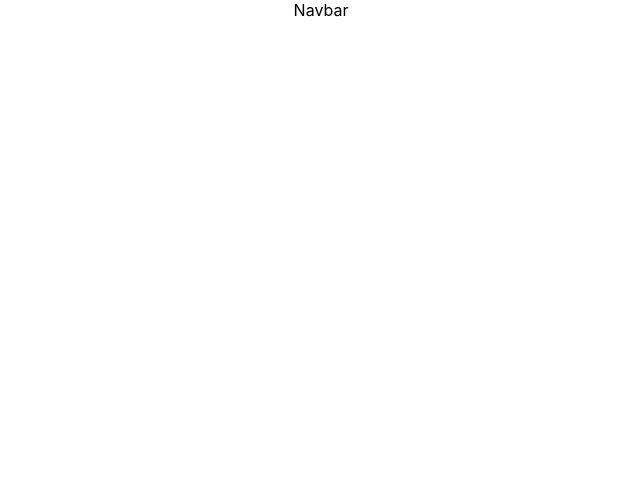
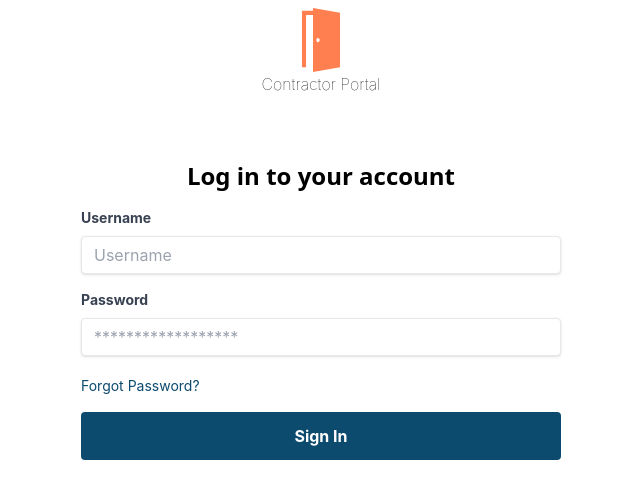
Before and after one commit to yousifshamoun/fsm-software, a React (Create React App) app: page / in a window 1280 px wide. Before the commit this address had no page. Shown: the top 498 px of the page, without its empty margins (319-959 px from the left). Built offline with nearby package versions, Linux system fonts and the light colour scheme.

Commit message:
portal added

```diff
--- a/src/App.css
+++ b/src/App.css
@@ -1,3 +1,6 @@
+@tailwind base;
+@tailwind components;
+@tailwind utilities;
 .App {
   text-align: center;
 }
--- a/src/App.tsx
+++ b/src/App.tsx
@@ -2,13 +2,12 @@ import React from 'react';
 import logo from './logo.svg';
 import {BrowserRouter as Router, Routes, Route} from "react-router-dom"
 import './App.css';
-import Navbar from './components/Navbar';
-
+import Home from './pages/Home';
 function App() {
   return (
     <div className="App">
       <Router>
-        <Navbar/>
+        <Home/>
         <Routes>
         </Routes>
       </Router>
--- /dev/null
+++ b/src/components/Login.tsx
@@ -0,0 +1,32 @@
+import React from 'react'
+
+const Login = () => {
+  return (
+    <div className="justify-center items-center flex">
+  <form className="px-80 mx-20 mt-4 w-full">
+    <div className="mb-4">
+      <label className="text-left	block text-gray-700 text-sm font-bold mb-2" htmlFor="username">
+        Username
+      </label>
+      <input className="shadow appearance-none border rounded w-full py-2 px-3 text-gray-700 leading-tight focus:outline-none focus:shadow-outline" id="username" type="text" placeholder="Username"/>
+    </div>
+    <div className="mb-2">
+      <label className="text-left	block text-gray-700 text-sm font-bold mb-2" htmlFor="password">
+        Password
+      </label>
+      <input className="shadow appearance-none border rounded w-full py-2 px-3 text-gray-700 mb-3 leading-tight focus:outline-none focus:shadow-outline" id="password" type="password" placeholder="******************"/>
+    </div>
+    <div className="flex items-center justify-between">
+      <a className="text-left text-sm text-sky-900 hover:text-sky-700" href="#">
+        Forgot Password?
+      </a>
+    </div>
+      <button className="w-full mt-4 bg-sky-900 hover:bg-sky-700 text-white font-bold py-3 px-4 rounded focus:outline-none focus:shadow-outline" type="button">
+        Sign In
+      </button>
+  </form>
+</div>
+  )
+}
+
+export default Login
--- a/src/components/Navbar.tsx
+++ /dev/null
@@ -1,9 +0,0 @@
-import React from 'react'
-
-const Navbar = () => {
-  return (
-    <div>Navbar</div>
-  )
-}
-
-export default Navbar
--- /dev/null
+++ b/src/components/Portal.tsx
@@ -0,0 +1,29 @@
+import React from 'react'
+
+const Portal = () => {
+  return (
+    <div className='mt-2'>
+      <div className='justify-center items-center flex'>
+        <svg  width="5%" height="5%"  viewBox="0 0 492.5 492.5" fill ="coral">
+          <g>
+            <path d="M184.646,0v21.72H99.704v433.358h31.403V53.123h53.539V492.5l208.15-37.422v-61.235V37.5L184.646,0z M222.938,263.129
+              c-6.997,0-12.67-7.381-12.67-16.486c0-9.104,5.673-16.485,12.67-16.485s12.67,7.381,12.67,16.485
+              C235.608,255.748,229.935,263.129,222.938,263.129z"/>
+          </g>
+        </svg>
+    </div>
+    <p
+      className="font-thin">
+        Contractor Portal
+    </p>
+    <div className='flex justify-center items-center mt-16'>
+      <p className='font-bold font-sans text-2xl'>
+        Log in to your account
+      </p>
+    </div>
+  </div>
+
+  )
+}
+
+export default Portal
--- a/src/index.css
+++ b/src/index.css
@@ -1,3 +1,6 @@
+@tailwind base;
+@tailwind components;
+@tailwind utilities;
 body {
   margin: 0;
   font-family: -apple-system, BlinkMacSystemFont, 'Segoe UI', 'Roboto', 'Oxygen',
--- /dev/null
+++ b/src/pages/Home.tsx
@@ -0,0 +1,13 @@
+import React from 'react'
+import Portal from '../components/Portal'
+import Login from '../components/Login'
+const Home = () => {
+  return (
+    <div>
+        <Portal/>
+        <Login/>
+    </div>
+  )
+}
+
+export default Home
--- /dev/null
+++ b/tailwind.config.js
@@ -0,0 +1,10 @@
+/** @type {import('tailwindcss').Config} */
+module.exports = {
+  content: [
+    "./src/**/*.{js,jsx,ts,tsx}",
+  ],
+  theme: {
+    extend: {},
+  },
+  plugins: [],
+}
```
Also changed, not shown: package.json (+6 -1 lines), 2 other files (tests, documents, lock files or other folders).
